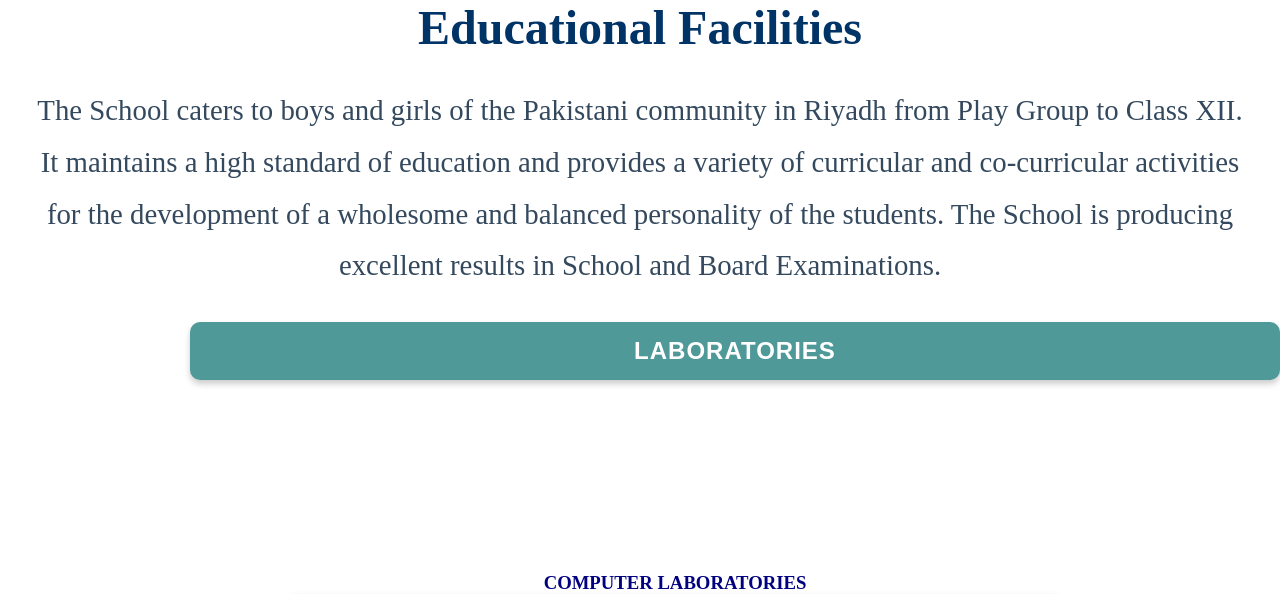
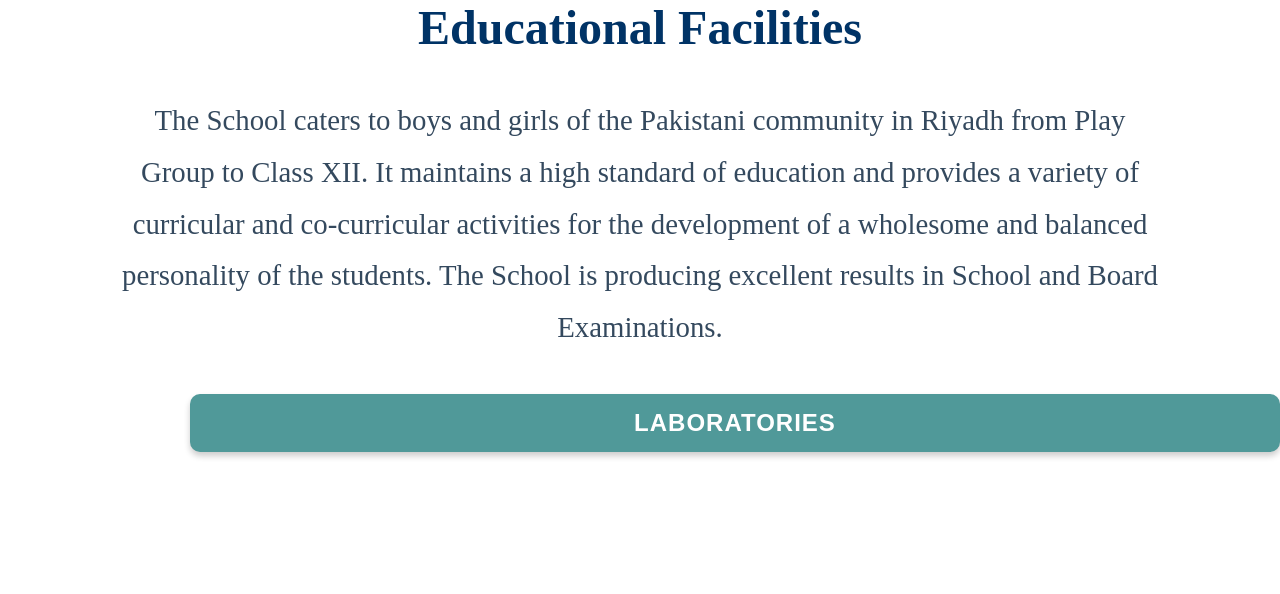
Before and after one commit to Muhammad-Daniyal0077/pisr, a CodeIgniter app: the page made by application/views/Front_End/facilities/Laboratories.php in a window 1280 px wide. Shown: the part 195-789 px from the top of the page. Run offline with CodeIgniter, Linux system fonts and the light colour scheme.

Commit message:
edit
edit

```diff
--- a/application/views/Front_End/facilities/Laboratories.php
+++ b/application/views/Front_End/facilities/Laboratories.php
@@ -73,6 +73,7 @@
         line-height: 1.8;
         margin: 20px auto;
         text-align: center;
+        margin: 40px 120px;
     }
 
     /* Hover Box Styles */
@@ -231,7 +232,7 @@ margin-left: 190px;
 <body>
     <div class="wpb_wrapper">
         <h1 class="center-heading">Educational Facilities</h1>
-        <p class="center-paragraph" style="margin: 30px;">The School caters to boys and girls of the Pakistani community in Riyadh from Play
+        <p class="center-paragraph">The School caters to boys and girls of the Pakistani community in Riyadh from Play
             Group to Class XII. It maintains a high standard of education and provides a variety of curricular and
             co-curricular activities for the development of a wholesome and balanced personality of the students. The
             School is producing excellent results in School and Board Examinations.</p>
```
